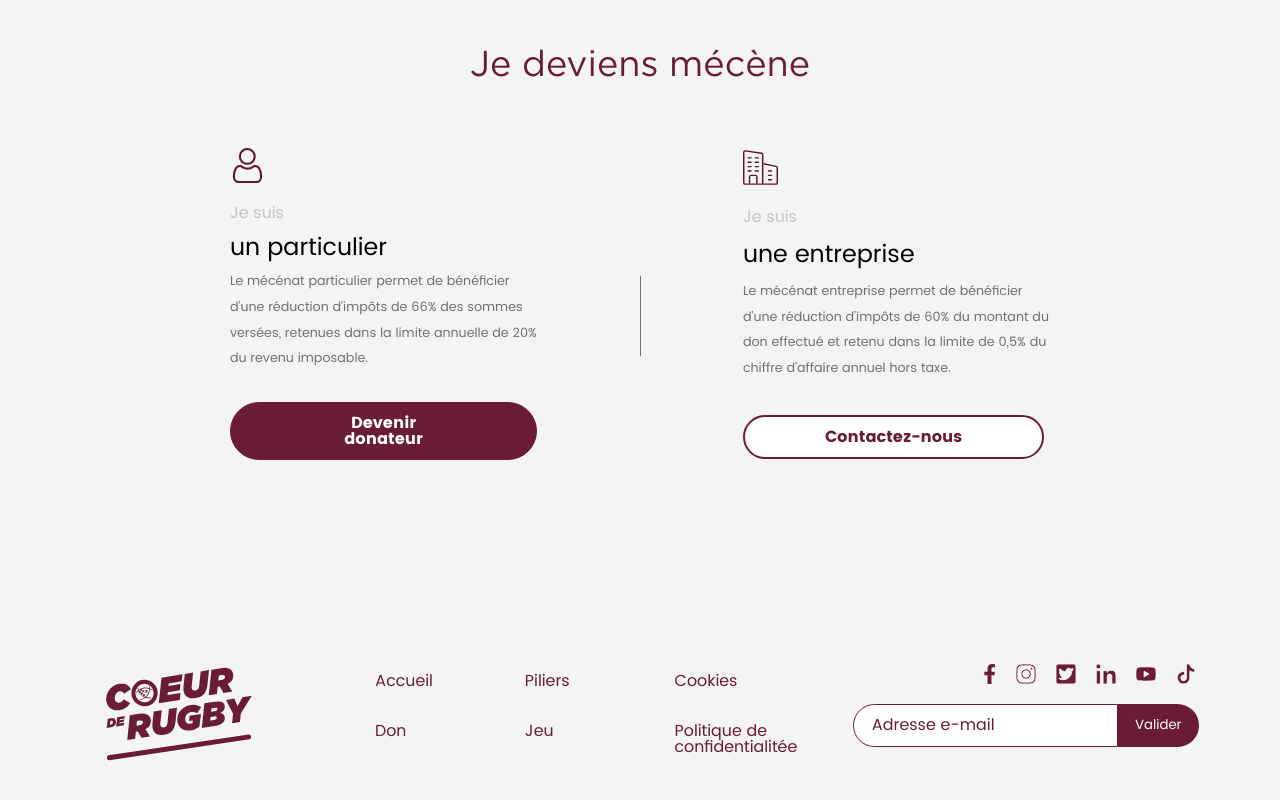
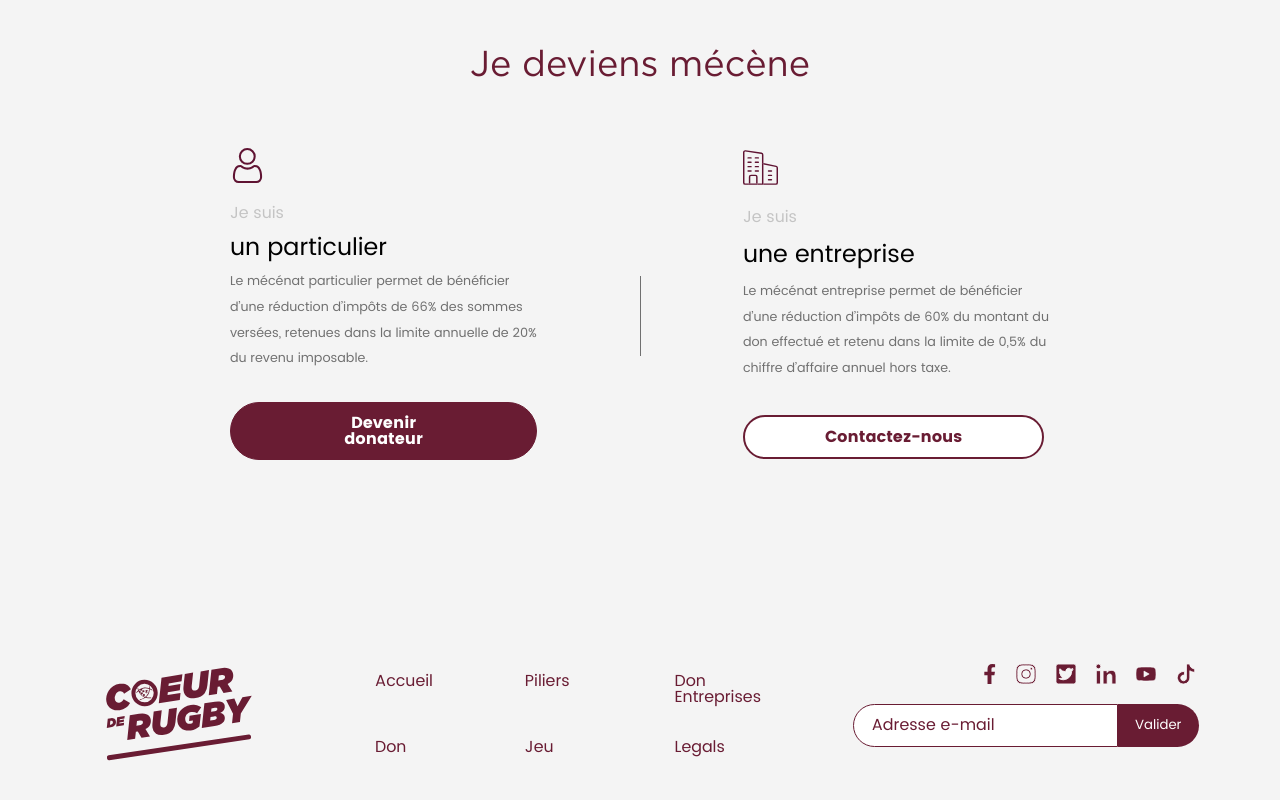
Before and after one commit to augcouec/coeurderugby, a Vue app: page / in a window 1280 px wide. Shown: the part 2767-3567 px from the top of the page. Built offline with nearby package versions, Linux system fonts and the light colour scheme.

Commit message:
router netlify fix #1

```diff
--- a/src/components/BaseFooter.vue
+++ b/src/components/BaseFooter.vue
@@ -6,10 +6,10 @@
     <ul class="liste-nav">
       <li><router-link to="/">Accueil</router-link></li>
       <li><router-link to="/piliers">Piliers</router-link></li>
-      <li><router-link to="/">Cookies</router-link></li>
+      <li><router-link to="/mecenat">Don Entreprises</router-link></li>
       <li><router-link to="/donation">Don</router-link></li>
       <li><router-link to="jeu">Jeu</router-link></li>
-      <li><router-link to="/">Politique de confidentialitée</router-link></li>
+      <li><router-link to="/">Legals</router-link></li>
     </ul>
     <div class="aside-right">
       <SocialBar color="#691C33" />
```
Also changed, not shown: 1 other file (tests, documents, lock files or other folders).
